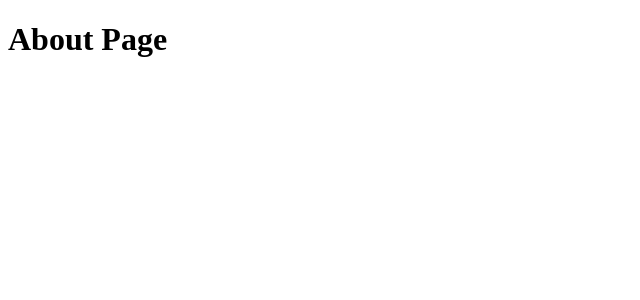
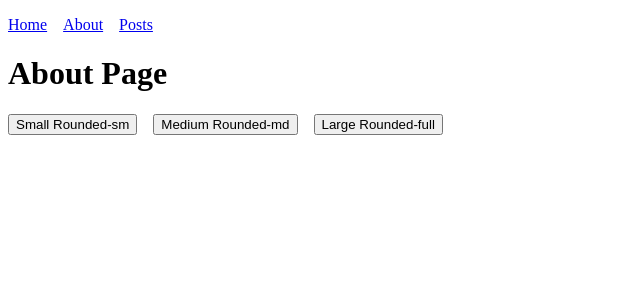
Before and after one commit to yared-Habtamu/alx-project-0x02-setup, a Next.js app in the folder alx-project-0x02/: page /about in a window 1280 px wide. Shown: the top 300 px of the page, without its empty margins (0-640 px from the left). Built offline with nearby package versions, Linux system fonts and the light colour scheme.

Commit message:
task 5 & 6 updated

```diff
--- /dev/null
+++ b/alx-project-0x02/components/common/Button.tsx
@@ -0,0 +1,31 @@
+import React from "react";
+import { type ButtonProps } from "../../interfaces";
+//import Button from", "@/components/common/Button", "Button"
+const sizeClasses = {
+  small: "py-1 px-3 text-sm",
+  medium: "py-2 px-4 text-base",
+  large: "py-3 px-6 text-lg",
+};
+
+const shapeClasses = {
+  "rounded-sm": "rounded-sm",
+  "rounded-md": "rounded-md",
+  "rounded-full": "rounded-full",
+};
+
+const Button: React.FC<ButtonProps> = ({
+  size,
+  shape,
+  children,
+  onClick,
+  type = "button",
+}) => {
+  const className = `${sizeClasses[size]} ${shapeClasses[shape]} bg-blue-600 text-white font-semibold`;
+  return (
+    <button className={className} onClick={onClick} type={type}>
+      {children}
+    </button>
+  );
+};
+
+export default Button;
--- a/alx-project-0x02/components/layout/Header.tsx
+++ b/alx-project-0x02/components/layout/Header.tsx
@@ -13,6 +13,9 @@ const Header: React.FC = () => (
         <li>
           <Link href="/about">About</Link>
         </li>
+        <li>
+          <Link href="/posts">Posts</Link>
+        </li>
       </ul>
     </nav>
   </header>
--- a/alx-project-0x02/pages/about.tsx
+++ b/alx-project-0x02/pages/about.tsx
@@ -1,9 +1,23 @@
 import React from "react";
+import Header from "../components/layout/Header";
+import Button from "../components/common/Button";
 
 export default function About() {
   return (
     <main>
+      <Header />
       <h1>About Page</h1>
+      <div style={{ display: "flex", gap: "1rem" }}>
+        <Button size="small" shape="rounded-sm">
+          Small Rounded-sm
+        </Button>
+        <Button size="medium" shape="rounded-md">
+          Medium Rounded-md
+        </Button>
+        <Button size="large" shape="rounded-full">
+          Large Rounded-full
+        </Button>
+      </div>
     </main>
   );
 }
--- a/alx-project-0x02/pages/home.tsx
+++ b/alx-project-0x02/pages/home.tsx
@@ -1,8 +1,8 @@
 import React, { useState } from "react";
+import Header from "../components/layout/Header";
 import Card from "../components/common/Card";
 import PostModal from "../components/common/PostModal";
 
-"@/components/common/Card"
 interface Post {
   title: string;
   content: string;
@@ -18,6 +18,7 @@ export default function Home() {
 
   return (
     <main>
+      <Header />
       <h1>Home Page</h1>
       <button onClick={() => setModalOpen(true)}>Add New Post</button>
       <PostModal
```
Also changed, not shown: alx-project-0x02/interfaces/index.ts (+12 -5 lines), alx-project-0x02/pages/posts.tsx (added, +11 -0 lines).
